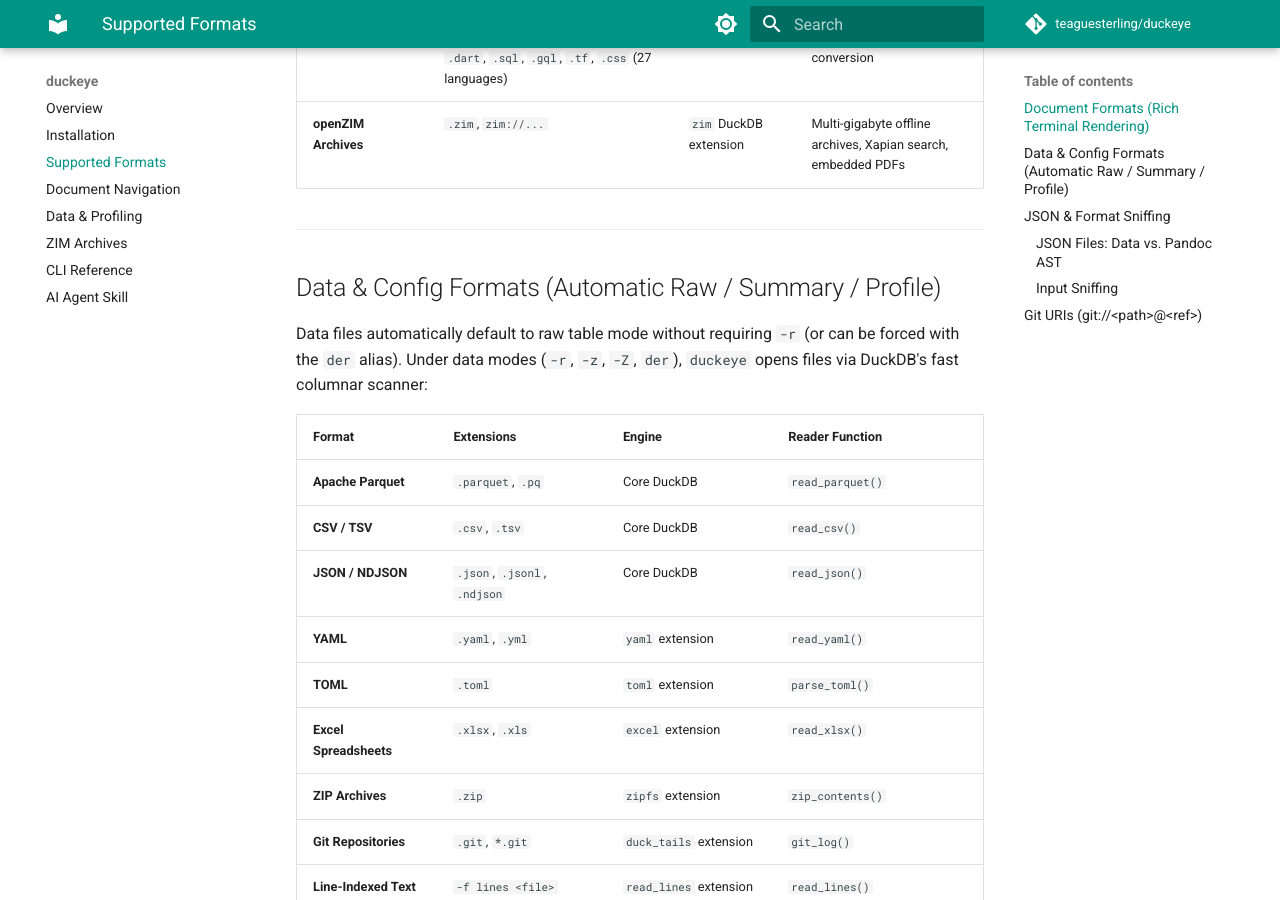
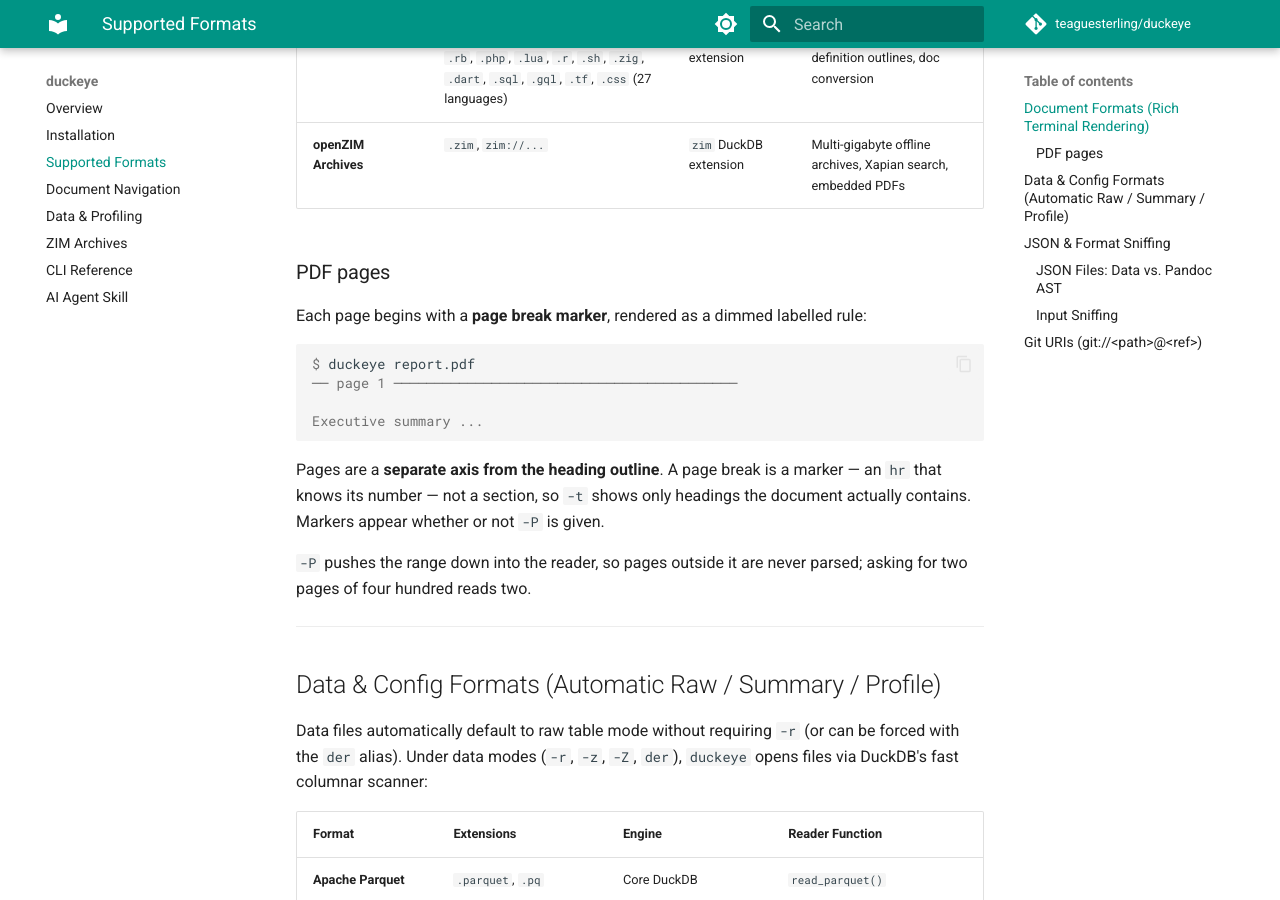
Before and after one commit to teaguesterling/duckeye, an MkDocs documentation site: the page built from docs/formats.md, in a window 1280 px wide and 900 px high, scrolled down 1353 px. Built offline with MkDocs 1.6.1 and Material for MkDocs 9.7.7, drawn with Linux system fonts in a browser that asks for light colours; comment, search, counter and statistics services are not loaded; some of the changed text lies outside the part shown.

Commit message:
feat: PDFs emit page_break markers instead of synthesised "## Page N" headings
duck_block_utils shipped page_break plus duck_blocks_page_rows /
duck_blocks_get_pages, so pages can finally be their own axis.

WHAT WAS WRONG. duckeye built '## Page N' as a real markdown heading and parsed
it back. That injects structure no source document contains, indistinguishable
downstream from a heading an author wrote: -t listed "Page 1, Page 2" among the
sections, -S would slice on one, and anything counting headings got the wrong
number. Drawing "page 3" on screen is a RENDERING decision; where the page broke
is a DOCUMENT one.

It also could not answer which page a boundary ENDS -- '## Page 3' marks a start
and the end is implied by the next fake heading. A page_break can: the marker for
N+1 bounds page N.

BOTH PATHS NOW GO THROUGH read_pdf. Previously only the -P branch did; a plain
`duckeye file.pdf` went through pdf_to_markdown, which carries no page
information at all. So the page axis existed only when you passed a flag about
RANGES, which is an odd thing to condition it on. Markers now appear either way,
which is strictly more than before.

-P STILL PUSHES DOWN. read_pdf(first_page:=, last_page:=) means pages outside the
range are never parsed. duck_blocks_get_pages slices blocks already in hand --
same answer, different mechanism, and on a 400-page PDF the difference is 398
pages. A page range is knowable from the path, so declining the pushdown costs
real work; a section is defined by structure that only exists after parsing, so
there is nothing to push down there. Both surfaces are real.

ELEMENT ORDER IS ASSIGNED BY POSITION, not with duck_blocks_reorder. reorder
renumbers by position for a uniform list, but regroups a mixed one: given
[page_break, para, page_break, para] it returns every marker first and then every
paragraph, so the document renders as two rules followed by two pages of prose.
list_transform with the element index avoids it. Worth reporting upstream --
"reorder" preserving order for one input shape and not another is surprising.

TESTS. 'pdf page range toc' asserted 'Page 1' in -t output, which was the defect
written down as an expectation. It is replaced by four assertions: pages stay OUT
of the toc (an absence, since regressing to headings is what would put them
back), markers render, markers appear without -P, and a -P range excludes the
pages outside it.

183 passed, 0 failed.

````diff
--- a/docs/formats.md
+++ b/docs/formats.md
@@ -8,7 +8,7 @@
 |---|---|---|---|
 | **Markdown** | `.md`, `.markdown` | `markdown` DuckDB extension | Full block model, nested headings, code blocks, lists, blockquotes |
 | **HTML / XML** | `.htm`, `.html`, `.xhtml`, `.xml` | `webbed` DuckDB extension | High-speed DOM parsing, tag sanitization, structured layout |
-| **PDF** | `.pdf` | `pdf` DuckDB extension | Text layer extraction, OCR, heading hierarchy, page range slicing (`-P`) |
+| **PDF** | `.pdf` | `pdf` DuckDB extension | Text layer extraction, OCR, heading hierarchy, page markers, page range slicing (`-P`) |
 | **Pandoc AST** | `.json` | `duck_block_utils` | Native conversion of Pandoc JSON AST into terminal blocks |
 | **Word Documents** | `.docx` | `pandoc` | Headings, styled text, tables, embedded lists |
 | **OpenDocument** | `.odt` | `pandoc` | Headings, document hierarchy, formatting |
@@ -21,6 +21,24 @@
 | **Man Pages** | `.man`, `.1`–`.9` | `pandoc` | Unix roff manual pages with direct section jumping |
 | **Source Code ASTs**| `.py`, `.rs`, `.go`, `.c`, `.cpp`, `.js`, `.ts`, `.java`, `.kt`, `.cs`, `.swift`, `.rb`, `.php`, `.lua`, `.r`, `.sh`, `.zig`, `.dart`, `.sql`, `.gql`, `.tf`, `.css` (27 languages) | `sitting_duck` DuckDB extension | Tree-sitter AST parsing, class/function hierarchies, definition outlines, doc conversion |
 | **openZIM Archives**| `.zim`, `zim://...` | `zim` DuckDB extension | Multi-gigabyte offline archives, Xapian search, embedded PDFs |
+
+### PDF pages
+
+Each page begins with a **page break marker**, rendered as a dimmed labelled rule:
+
+```console
+$ duckeye report.pdf
+── page 1 ──────────────────────────────────────────
+
+Executive summary ...
+```
+
+Pages are a **separate axis from the heading outline**. A page break is a marker —
+an `hr` that knows its number — not a section, so `-t` shows only headings the
+document actually contains. Markers appear whether or not `-P` is given.
+
+`-P` pushes the range down into the reader, so pages outside it are never parsed;
+asking for two pages of four hundred reads two.
 
 ---
 
````
Also changed, not shown: 2 other files.
